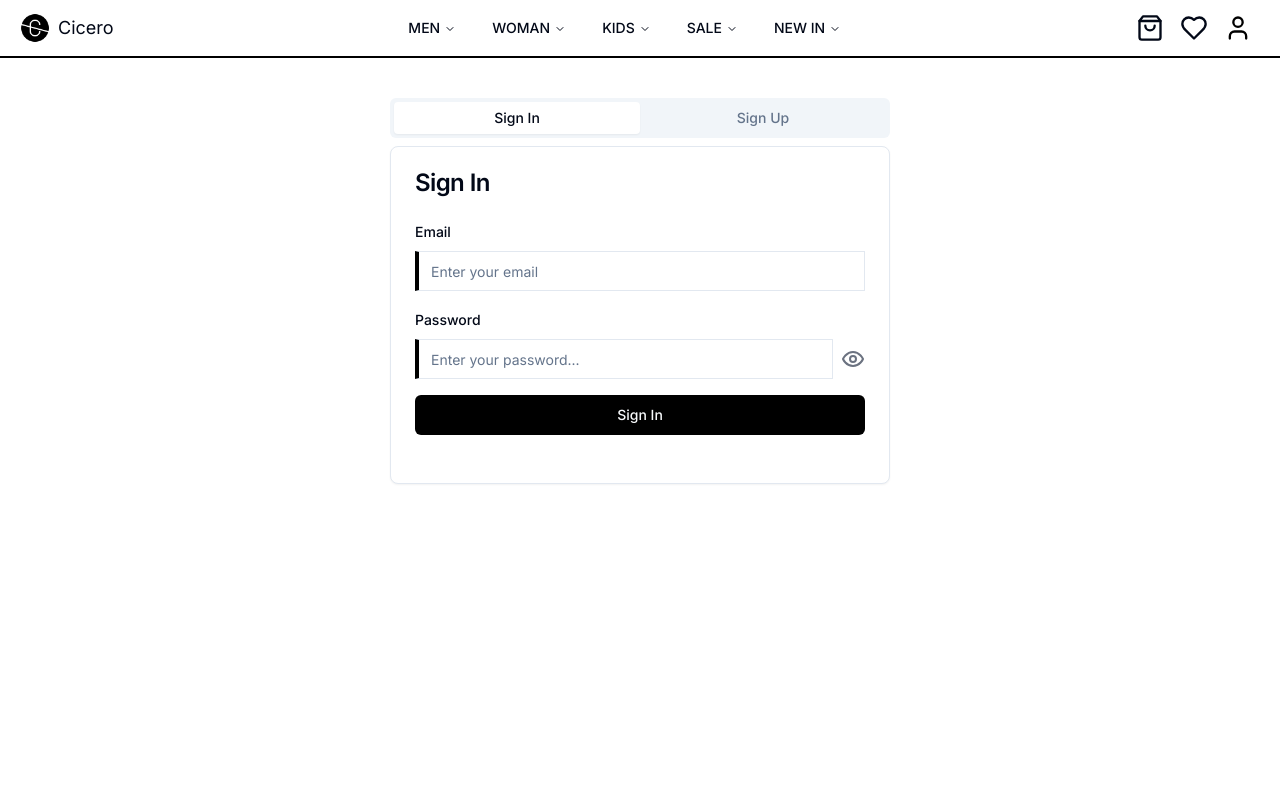
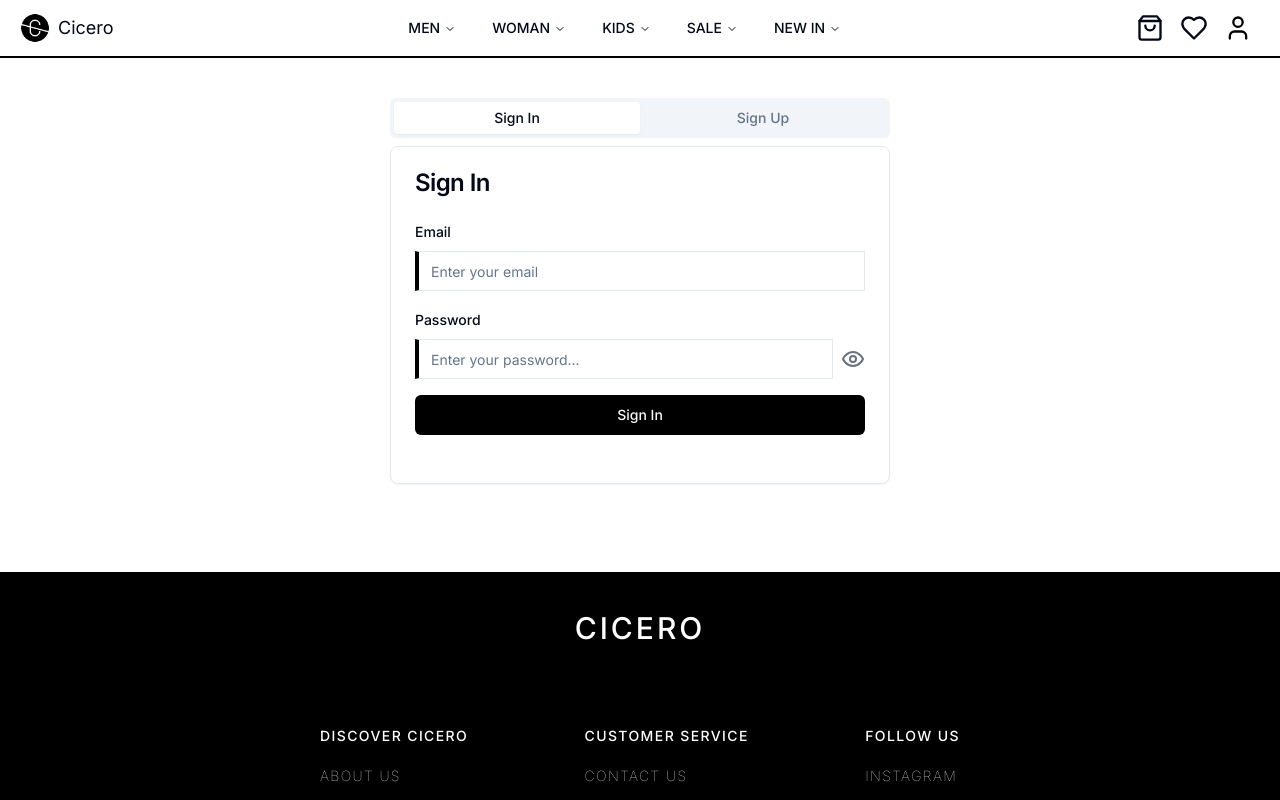
Before and after one commit to deeptech-kmitl/Cicero-Frontend, a Next.js app: page /signup in a window 1280 px wide. Built offline with nearby package versions, Linux system fonts and the light colour scheme.

Commit message:
add footer component

```diff
--- a/src/app/(site)/layout.tsx
+++ b/src/app/(site)/layout.tsx
@@ -1,4 +1,5 @@
 
+import Footer from "@/components/Footer";
 import Header from "@/components/Header";
 import MobileNav from "@/components/Nav/MobileNav";
 import {Navbar} from "@/components/Nav/Navbar";
@@ -21,7 +22,7 @@ export default function MainLayout({
 		<div className="h-screen overflow-x-hidden scroll-smooth">
 			<Header />
 			<main>{children}</main>
-
+			<Footer />
 		</div>
 	);
 }
--- /dev/null
+++ b/src/components/Footer.tsx
@@ -0,0 +1,47 @@
+import React from "react";
+
+export default function Footer() {
+  return (
+    <footer className="relative bottom-0 flex flex-col justify-center items-center text-white mt-12 bg-black">
+      <header className="w-full h-28 flex justify-center items-center text-3xl tracking-widest font-medium font-copper">
+        <span>CICERO</span>
+      </header>
+      <div
+        className="w-full flex justify-center text-sm tracking-widest mt-8 leading-10 h-60"
+        style={{
+          borderBottom: "1px solid gray",
+        }}
+      >
+        <div className="text-infooter flex justify-between w-3/6">
+          <div className="flex flex-col">
+            <p className="font-medium font-copper">DISCOVER CICERO</p>
+            <span className="font-thin">ABOUT US</span>
+            <span className="font-thin">STORE LOCATION</span>
+          </div>
+          <div className="flex flex-col">
+            <p className="font-medium font-copper">CUSTOMER SERVICE</p>
+            <span className="font-thin">CONTACT US</span>
+            <span className="font-thin">TERMS OF USE</span>
+            <span className="font-thin">PRIVACY POLICY</span>
+            <span className="font-thin">FAQS</span>
+          </div>
+          <div className="flex flex-col">
+            <p className="font-medium font-copper">FOLLOW US</p>
+            <a href="https://instagram.com/">
+              <span className="font-thin">INSTAGRAM</span>
+            </a>
+            <a href="https://facebook.com/">
+              <span className="font-thin">FACEBOOK</span>
+            </a>
+            <a href="https://line.me/th/">
+              <span className="font-thin">LINE</span>
+            </a>
+          </div>
+        </div>
+      </div>
+      <div className="flex m-3 text-sm font-copper">
+        © 2023 CICERO. ALL RIGHTS RESERVED.
+      </div>
+    </footer>
+  );
+}
```
